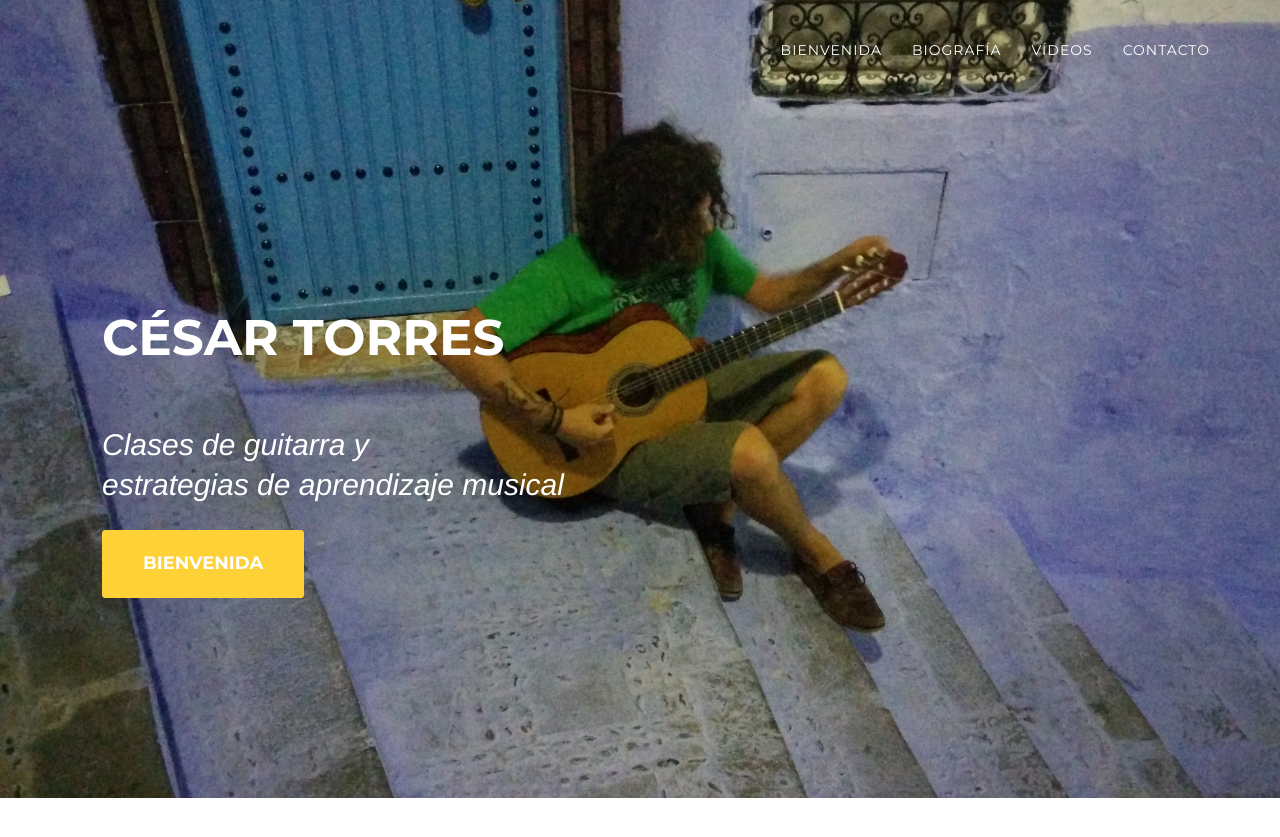
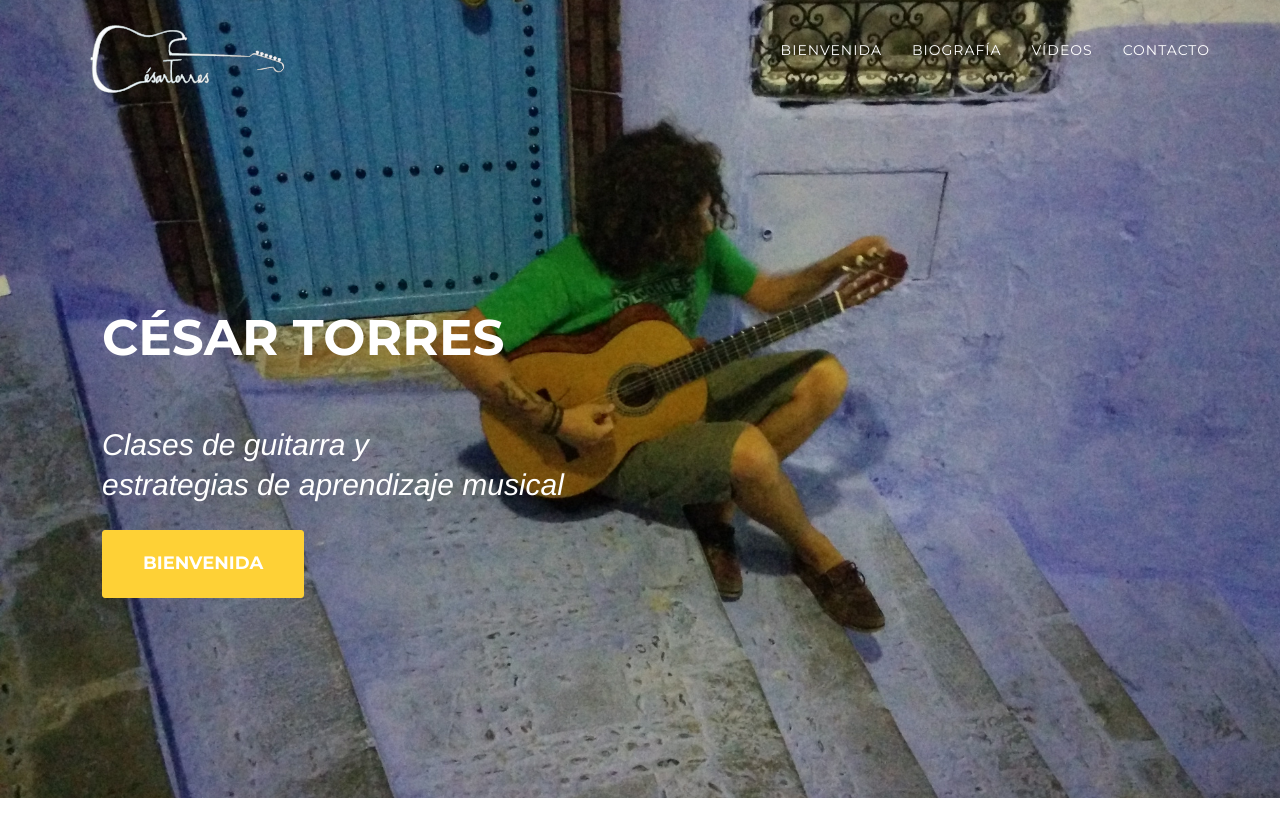
Before and after one commit to cesartorresmusic/cesartorresmusic.github.io, a Jekyll site: the page built from README.md, in a window 1280 px wide and 900 px high. Shown: the top 837 px of the window. Built offline with Jekyll 4.4.1, drawn with Linux system fonts in a browser that asks for light colours; some web fonts are replaced; our own code applies the rules of GitHub Pages for plain Markdown files.

Commit message:
add logo

```diff
--- a/_includes/header.html
+++ b/_includes/header.html
@@ -14,6 +14,9 @@
 
             <!-- Collect the nav links, forms, and other content for toggling -->
             <div class="collapse navbar-collapse" id="bs-example-navbar-collapse-1">
+
+<img src="../img/cesar-logo.png" />
+
                 <ul class="nav navbar-nav navbar-right">
                     <li class="hidden">
                         <a href="#page-top"></a>
```
Also changed, not shown: img/cesar-logo.png (added).
